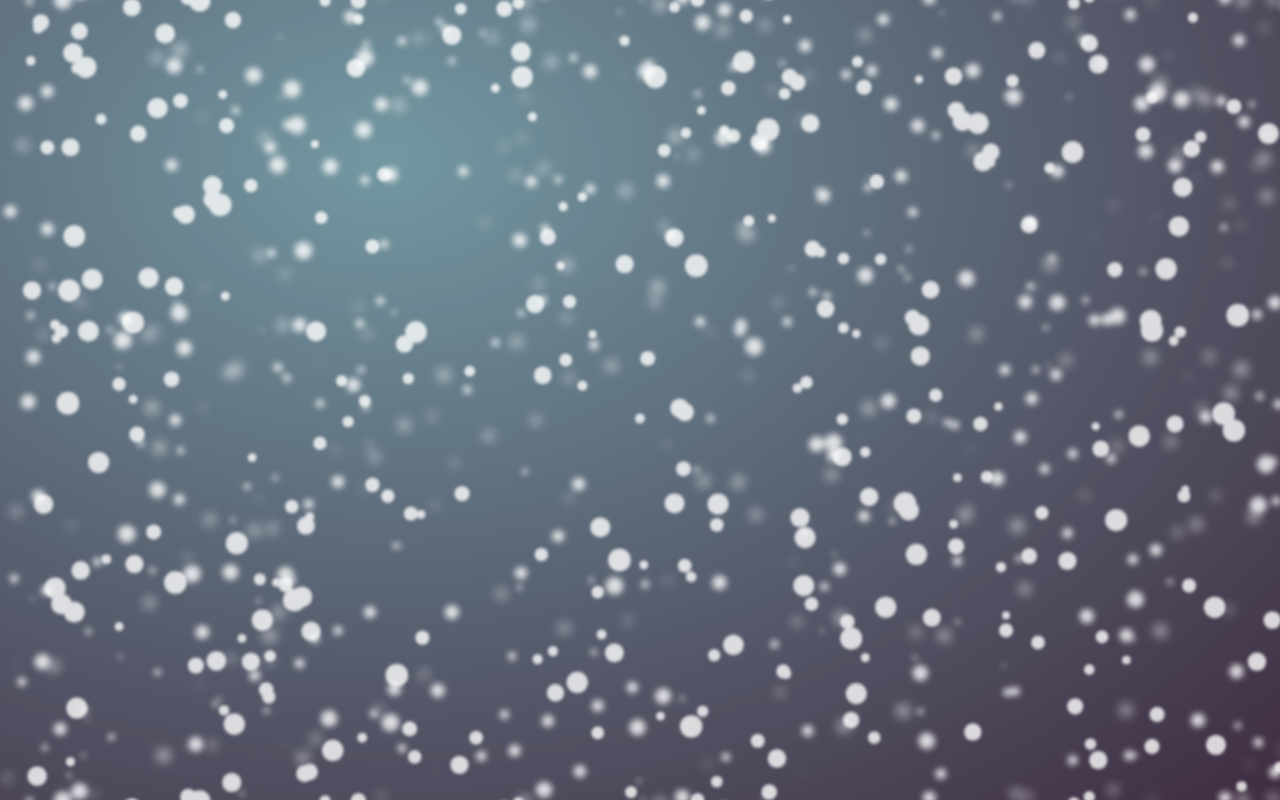
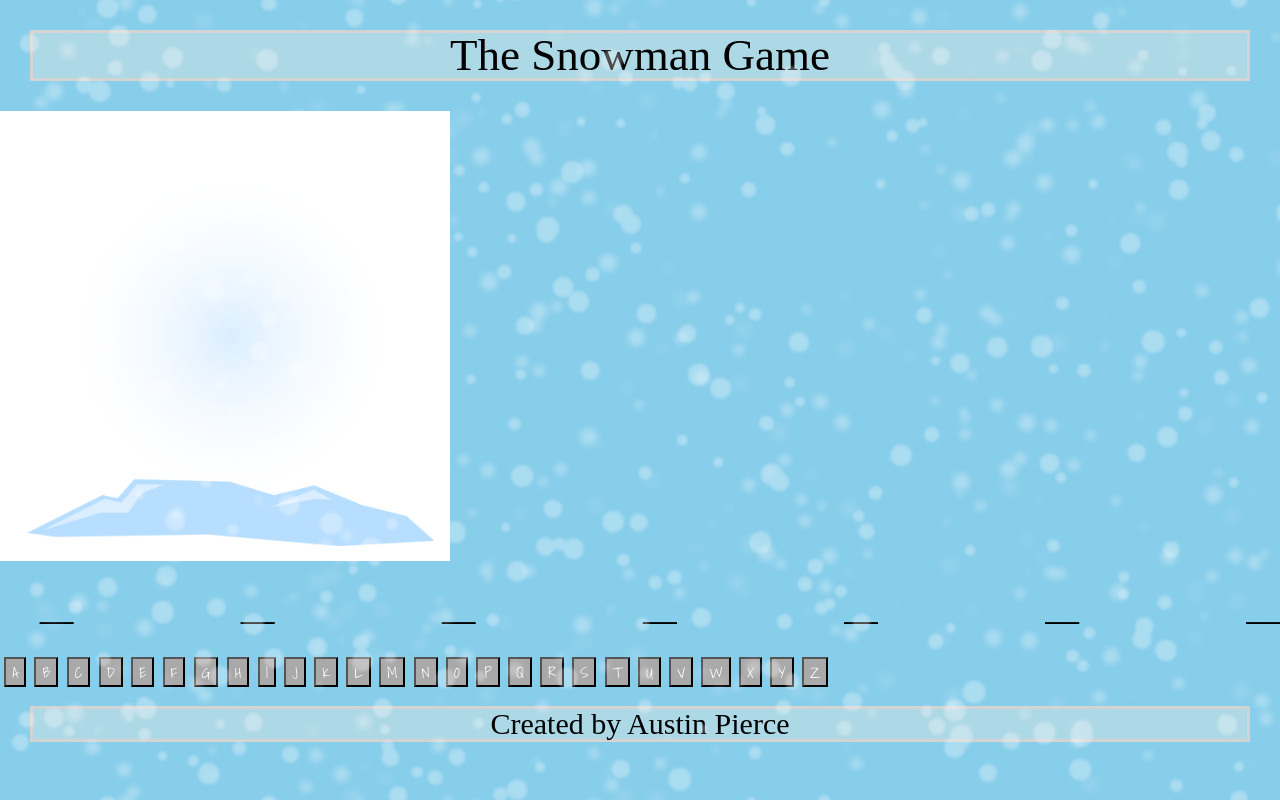
Before and after one commit to Austinentpierce/Snowman, a React app: page / in a window 1280 px wide. Shown: the top 800 px of the page. Built offline with nearby package versions, Linux system fonts and the light colour scheme; the HTML template or start-up script is replaced by a standard one; a web font is replaced by a local one.

Commit message:
fixed snow animation

```diff
--- a/src/App.tsx
+++ b/src/App.tsx
@@ -12,22 +12,25 @@ export function App() {
         <div className="snow layer3 a"></div>
         <div className="snow layer3"></div>
       </div>
+
       <header>
         <div>The Snowman Game</div>
       </header>
-
-      <img className="firstimage" src={step0} width="450" height="450"></img>
+      <div className="images">
+        <img className="firstimage" src={step0} width="450" height="450"></img>
+      </div>
       <section>
         <ul className="letters">
-          <li className="firstletter">_</li>
-          <li className="secondletter">_</li>
-          <li className="thirdletter">_</li>
-          <li className="fourthletter">_</li>
-          <li className="fifthletter">_</li>
-          <li className="sixthletter">_</li>
-          <li className="seventhletter">_</li>
+          <li className="firstletter">__</li>
+          <li className="secondletter">__</li>
+          <li className="thirdletter">__</li>
+          <li className="fourthletter">__</li>
+          <li className="fifthletter">__</li>
+          <li className="sixthletter">__</li>
+          <li className="seventhletter">__</li>
         </ul>
       </section>
+
       <section className="buttons">
         <button>A</button>
         <button>B</button>
@@ -56,6 +59,7 @@ export function App() {
         <button>Y</button>
         <button>Z</button>
       </section>
+
       <footer>Created by Austin Pierce</footer>
     </main>
   )
--- a/src/index.scss
+++ b/src/index.scss
@@ -38,9 +38,12 @@ header {
   justify-content: space-between;
   font-size: 2rem;
 }
-img .firstimage {
-  text-align: center;
-  border: black;
+main img .images {
+  display: flex;
+  border: lightseagreen solid 5rem;
+}
+section ul {
+  list-style: none;
 }
 footer {
   font-size: 2rem;
@@ -58,7 +61,7 @@ body {
 }
 .wrapper {
   width: 100vw;
-  height: 100vh;
+
   background: radial-gradient(
     farthest-corner at 30vw 20vh,
     #7397a1 1%,
@@ -113,7 +116,7 @@ $s3: '';
 }
 .snow {
   border-radius: 50%;
-  opacity: 0.8;
+  opacity: 0.3;
   position: absolute;
   top: -100vh;
   animation-name: fall;
```
